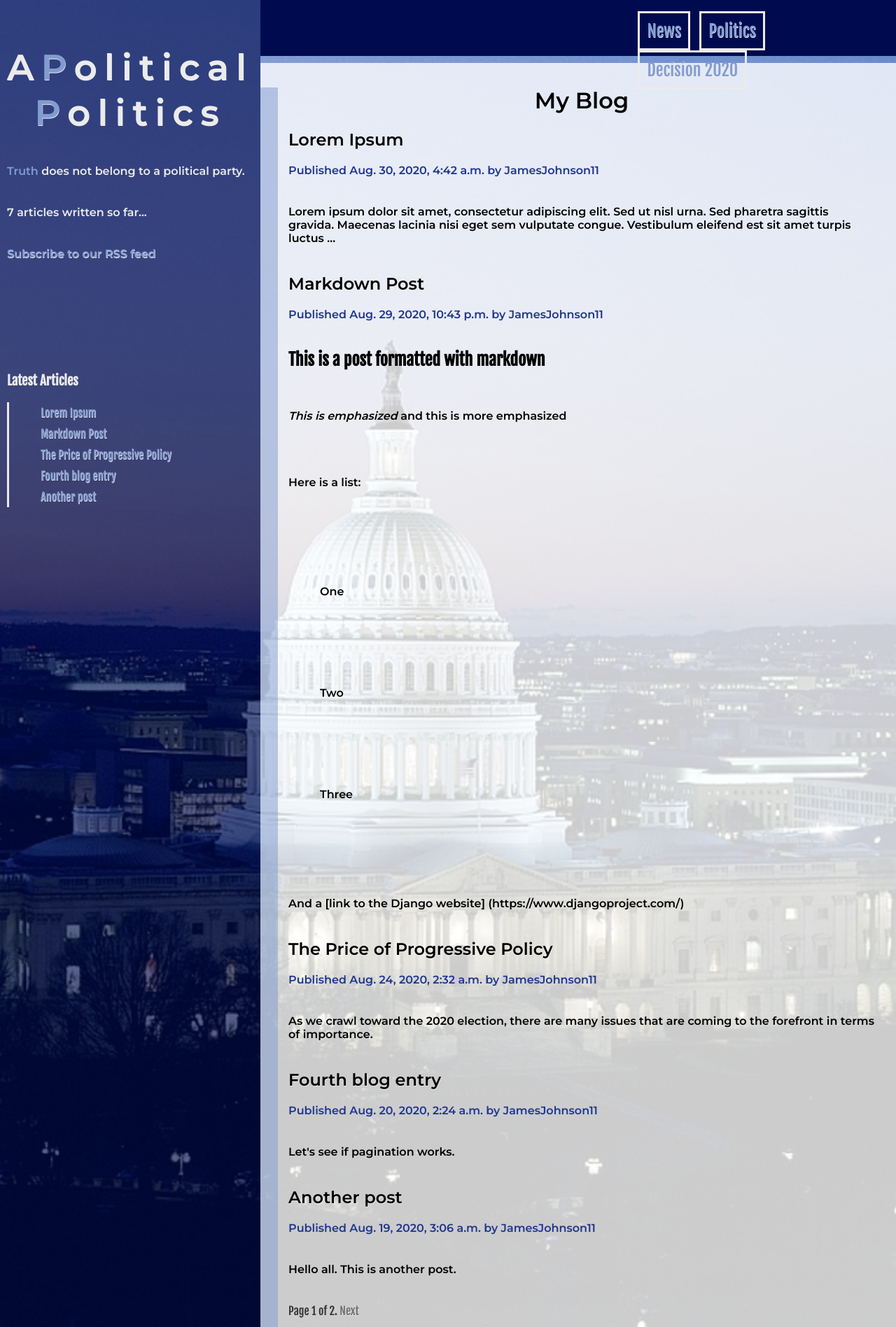
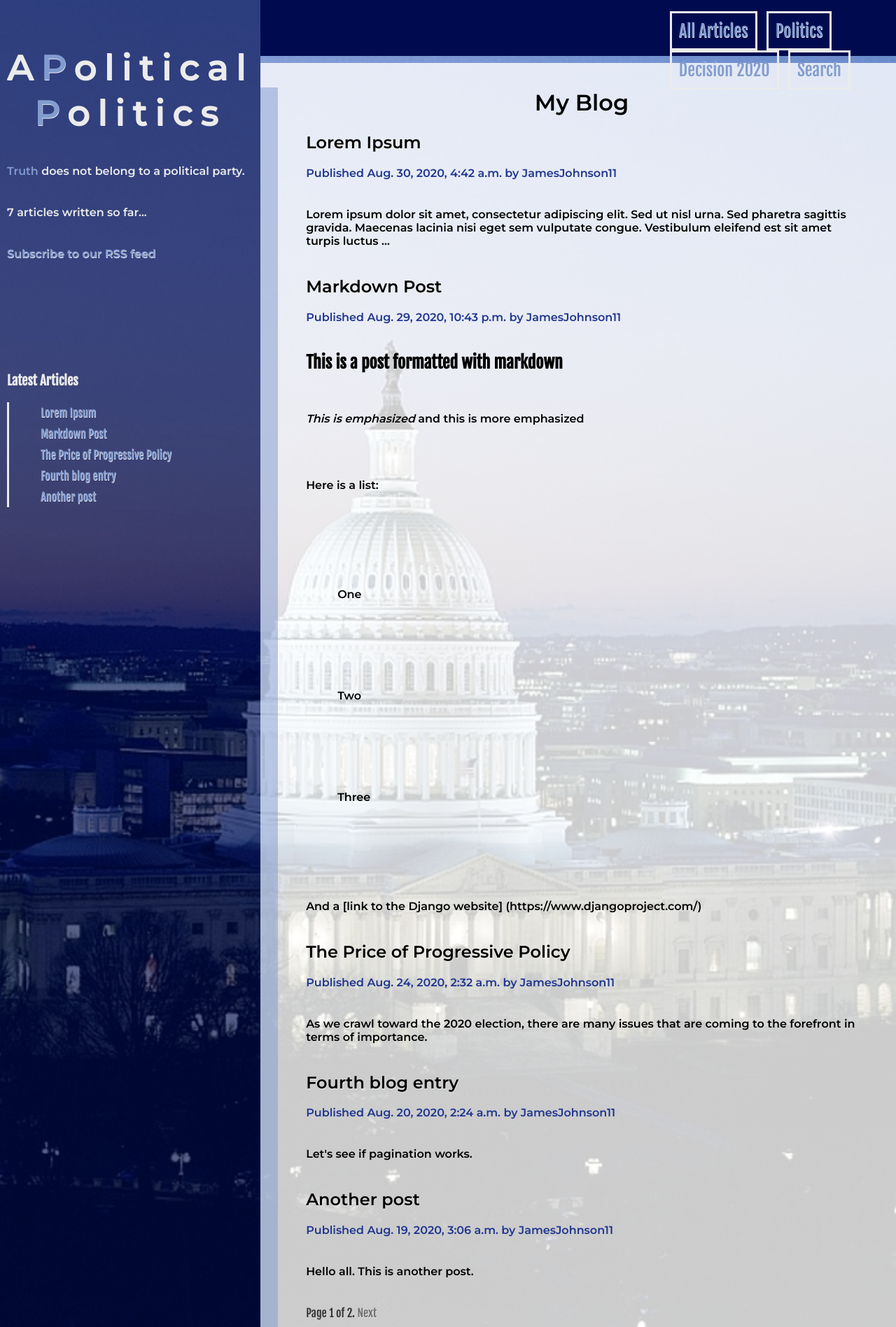
Before and after one commit to JamesJohnson11/APoliticalPolitics, a Django app: page /blog/ in a window 1280 px wide. Shown: the whole page at 70% size. Run offline with Django 3.2, Linux system fonts and the light colour scheme; data comes from the database, SQL or seed files in the repository; parts of the project's set-up code (start-up, migrations or seed data) failed here and were passed over.

Commit message:
Added search to navigation bar

```diff
--- a/apoliticalpolitics/blog/static/css/blog.css
+++ b/apoliticalpolitics/blog/static/css/blog.css
@@ -1,42 +1,68 @@
-#sidebar {
-    background-color: #000b4fa4;
-    height: 100%; /* Full-height: remove this if you want "auto" height */
-    width: 350px; /* Set the width of the sidebar */
-    float: left;
-    position: fixed; /* Fixed Sidebar (stay in place on scroll) */
-    z-index: 1; /* Stay on top */
-    top: 0; /* Stay at the top */
-    left: 0;
-    overflow-x: hidden; /* Disable horizontal scroll */
-    padding-top: 20px;
-    color: #EBEBEB;
-    padding-left: 10px;
-    padding-right: 10px;
-    box-shadow: 25px 120px #829CD0;
+body {
+    background: url(/static/img/capitol.jpg) no-repeat center center fixed;
+    -webkit-background-size: cover;
+    -moz-background-size: cover;
+    -o-background-size: cover;
+    background-size: cover;
+    display: grid;
+    grid-template-columns: .45fr repeat(2, 1fr);
+    grid-template-rows: .1fr repeat(2, 1fr);
+    grid-column-gap: 0px;
+    grid-row-gap: 0px;
+    grid-template-areas:
+        "sidebar header header"
+        "sidebar main main"
+        "sidebar main main";
+    margin: 0;
+    margin-bottom: 0;
+    height: 100vh;
+    background-color: #EBEBEB;
+    font-family: 'Fjalla One', sans-serif;
 }
 
-#sidebar h2 {
-    font-size: 3.2em;
-    text-align: center;
+
+.nav {
+    grid-area: header;
+    z-index: 1;
+    background-color: #000b4f;
+    height: 80px;
+    width: auto;
 }
 
-.nav {
-    z-index: 1;
-    background-color: #000b4f;
-    position: fixed;
-    width: 100%;
-    top: 0;
-    height: 80px;
+.nav ul {
+    margin-left: 60%;
+    /*margin-right: 5%;*/
 }
 
 .nav li {
     font-size: 1.5em;
-    display: inline;
-    margin: 9%;
+    display: inline-block;
+    border: 3px solid #EBEBEB;
+    margin-right: 3%;
+    padding: 10px;
 }
 
-.latest_art ul {
-    border-left: 3px solid #EBEBEB;
+.nav li:hover {
+    font-size: 1.5em;
+    display: inline-block;
+    border: 3px solid #829CD0;
+    box-shadow: 3px 2px #EBEBEB;
+    background-color: #EBEBEB;
+}
+
+.nav a:hover {
+    text-shadow: 1px 1px #000b4f;
+}
+
+li {
+    list-style: none;
+    padding: 5px;
+}
+
+#navtitle {
+    color: #EBEBEB;
+    letter-spacing: .2em;
+    font-family: 'Montserrat', sans-serif;
 }
 
 a {
@@ -50,81 +76,79 @@ div h2 a {
     font-family: 'Montserrat', sans-serif;
 }
 
-#navtitle {
-    color: #EBEBEB;
-    letter-spacing: .2em;
+#content {
+    grid-area: main;
+    background-color: rgba(255, 255, 255, 0.801);
+    padding-left: 40px;
+    padding-right: 30px;
+    padding-top: 12px;
+    overflow: scroll;
 }
 
-body {
-    background: url(/static/img/capitol.jpg) no-repeat center center fixed;
-    background-color: #EBEBEB;
-    height: 100%;
-    margin-left: 370px;
-    -webkit-background-size: cover;
-    -moz-background-size: cover;
-    -o-background-size: cover;
-    background-size: cover;
-    font-family: 'Fjalla One', sans-serif;
+.post-content {
+    color: black;
 }
 
-li {
-    list-style: none;
-    margin-right: 20px;
-    padding: 5px;
+#comment_count {
+    margin-top: 150px;
 }
 
 .date {
     color: #20368F;
 }
 
+#sidebar {
+    grid-area: sidebar;
+    background-color: #000b4fa4;
+    box-shadow: 25px 125px #829cd085;
+    color: #EBEBEB;
+    padding-top: 20px;
+    padding-left: 10px;
+    padding-right: 10px;
+    z-index: 1;
+}
+
+#sidebar h2 {
+    font-size: 3.2em;
+    text-align: center;
+}
+
 span {
     color: #829CD0;
 }
 
-.all-posts {
-    margin-top: 70px;
-    position: absolute;
-    overflow-x: hidden;
-    width: 1000px;
-    min-height: 100vh;
-    background-color: rgba(255, 255, 255, 0.801);
-    padding-left: 40px;
-    padding-right: 30px;
+.latest_art {
+    margin-top: 160px;
 }
 
-.detail_post {
-    margin-top: 70px;
-    position: absolute;
-    overflow-x: hidden;
-    width: 1000px;
-    min-height: 100vh;
-    background-color: rgba(255, 255, 255, 0.801);
-    padding-left: 40px;
-    padding-right: 30px;
-}
-
-.latest_art {
-    position: fixed;
-    margin-top: 100px;
-}
-
-#comment_count {
-    margin-top: 150px;
+.latest_art ul {
+    border-left: 3px solid #EBEBEB;
 }
 
 h1 {
-    padding-top: 15px;
     text-align: center;
-    width: 100%;
     color: black;
-    font-family: 'Fjalla One', sans-serif;
-}
-
-.post-content {
-    color: black;
+    font-family: 'Montserrat', sans-serif;
 }
 
 p {
     margin-bottom: 40px;
     font-family: 'Montserrat', sans-serif;
 }
+
+.info {
+    margin: 0;
+}
+
+.detail_post, .all-posts {
+    height: 100vh;
+    margin: 3%;
+}
+
+.current {
+    color: #323232;
+}
+
+.pagination-link {
+    color: #6D6D6D;
+}
--- a/apoliticalpolitics/blog/static/css/blog1.css
+++ /dev/null
@@ -1,153 +0,0 @@
-body {
-    background: url(/static/img/capitol.jpg) no-repeat center center fixed;
-    -webkit-background-size: cover;
-    -moz-background-size: cover;
-    -o-background-size: cover;
-    background-size: cover;
-    display: grid;
-    grid-template-columns: .45fr repeat(2, 1fr);
-    grid-template-rows: .1fr repeat(2, 1fr);
-    grid-column-gap: 0px;
-    grid-row-gap: 0px;
-    grid-template-areas:
-        "sidebar header header"
-        "sidebar main main"
-        "sidebar main main";
-    margin: 0;
-    margin-bottom: 0;
-    height: 100vh;
-    background-color: #EBEBEB;
-    font-family: 'Fjalla One', sans-serif;
-}
-
-
-.nav {
-    grid-area: header;
-    z-index: 1;
-    background-color: #000b4f;
-    height: 80px;
-    width: auto;
-}
-
-.nav ul {
-    margin-left: 55%;
-    margin-right: 5%;
-}
-
-.nav li {
-    font-size: 1.5em;
-    display: inline-block;
-    border: 3px solid #EBEBEB;
-    margin-right: 3%;
-    padding: 10px;
-}
-
-.nav li:hover {
-    font-size: 1.5em;
-    display: inline-block;
-    border: 3px solid #829CD0;
-    box-shadow: 3px 2px #EBEBEB;
-    background-color: #EBEBEB;
-}
-
-.nav a:hover {
-    text-shadow: 1px 1px #000b4f;
-}
-
-li {
-    list-style: none;
-    padding: 5px;
-}
-
-#navtitle {
-    color: #EBEBEB;
-    letter-spacing: .2em;
-    font-family: 'Montserrat', sans-serif;
-}
-
-a {
-    color: #829CD0;
-    text-shadow: .5px .5px #EBEBEB;;
-    text-decoration: none;
-}
-
-div h2 a {
-    color: black;
-    font-family: 'Montserrat', sans-serif;
-}
-
-#content {
-    grid-area: main;
-    background-color: rgba(255, 255, 255, 0.801);
-    padding-left: 40px;
-    padding-right: 30px;
-    padding-top: 12px;
-    overflow: scroll;
-}
-
-.post-content {
-    color: black;
-}
-
-#comment_count {
-    margin-top: 150px;
-}
-
-.date {
-    color: #20368F;
-}
-
-#sidebar {
-    grid-area: sidebar;
-    background-color: #000b4fa4;
-    box-shadow: 25px 125px #829cd085;
-    color: #EBEBEB;
-    padding-top: 20px;
-    padding-left: 10px;
-    padding-right: 10px;
-    z-index: 1;
-}
-
-#sidebar h2 {
-    font-size: 3.2em;
-    text-align: center;
-}
-
-span {
-    color: #829CD0;
-}
-
-.latest_art {
-    margin-top: 160px;
-}
-
-.latest_art ul {
-    border-left: 3px solid #EBEBEB;
-}
-
-h1 {
-    text-align: center;
-    color: black;
-    font-family: 'Montserrat', sans-serif;
-}
-
-p {
-    margin-bottom: 40px;
-    font-family: 'Montserrat', sans-serif;
-}
-
-.info {
-    margin: 0;
-}
-
-.detail_post, .all-posts {
-    height: 100vh;
-}
-
-.current {
-    color: #323232;
-}
-
-.pagination-link {
-    color: #6D6D6D;
-}
--- a/apoliticalpolitics/blog/templates/blog/base.html
+++ b/apoliticalpolitics/blog/templates/blog/base.html
@@ -4,7 +4,7 @@
 <html>
     <head>
         <title>{% block title %}{% endblock %}</title>
-        <link href="{% static 'css/blog1.css' %}" rel="stylesheet">
+        <link href="{% static 'css/blog.css' %}" rel="stylesheet">
         <link href="https://fonts.googleapis.com/css2?family=Fjalla+One&family=Montserrat:wght@600&display=swap" rel="stylesheet">
     </head>
     <body>
@@ -22,9 +22,10 @@
         </div>
         <div class="nav">
             <ul>
-                <li><a href="#">News</a></li>
+                <li><a href="blog/">All Articles</a></li>
                 <li><a href="#">Politics</a></li>
                 <li><a href="#">Decision 2020</a></li>
+                <li><a href="/blog/search/">Search</a></li>
             </ul>
         </div>
         <div id="content">
```
Also changed, not shown: apoliticalpolitics/mysite/settings.py (+8 -1 lines), 1 other file.
